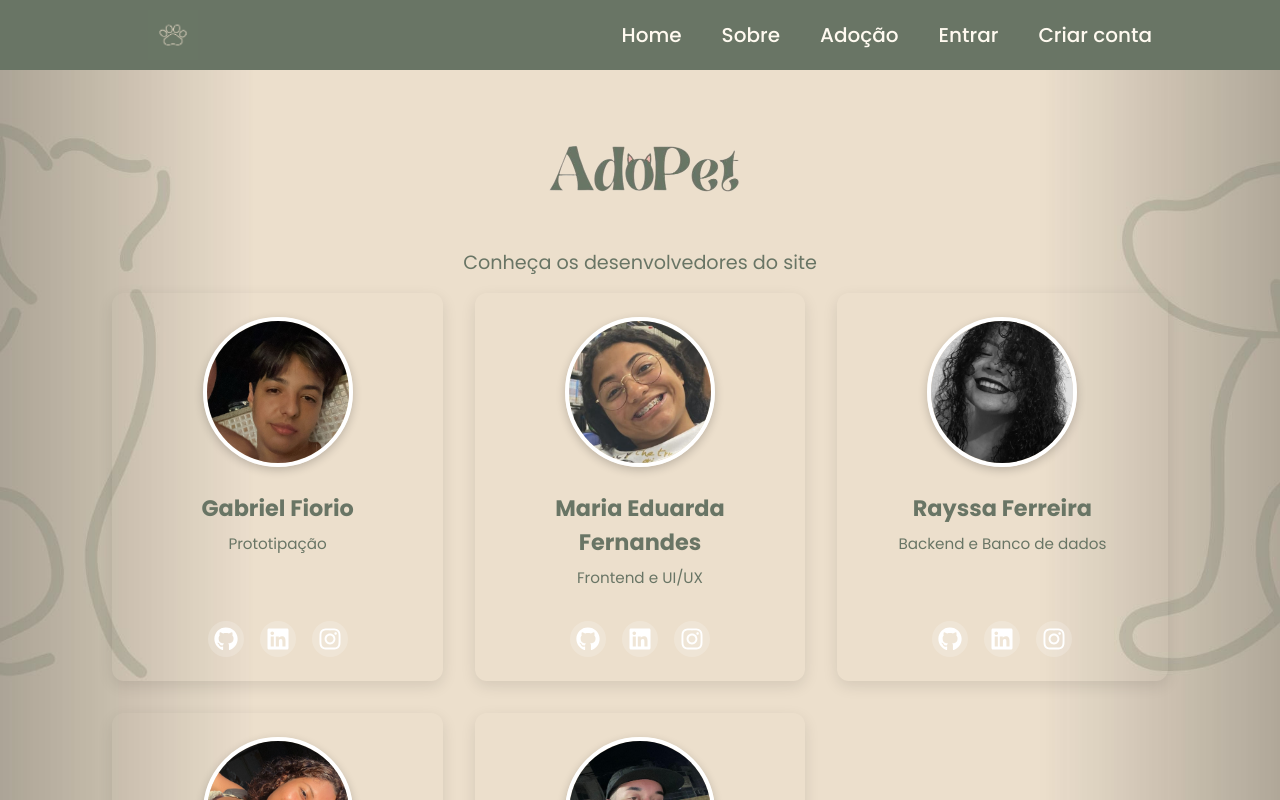
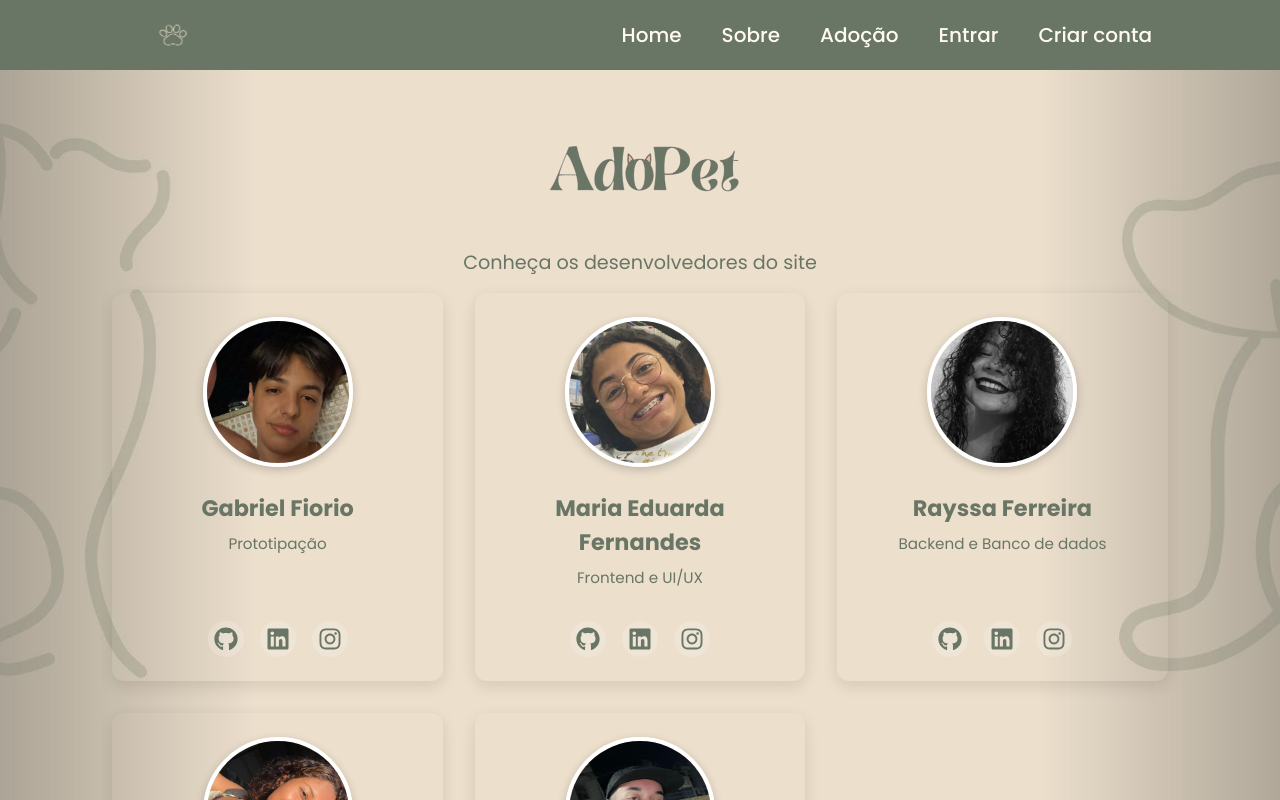
Before and after one commit to MariaEduarda-Almeidaa/PIE_ADOPET, a React (Vite) app: page /sobre in a window 1280 px wide. Built offline with nearby package versions, Linux system fonts and the light colour scheme.

Commit message:
Update Sobre.css

```diff
--- a/src/Pages/Sobre/Sobre.css
+++ b/src/Pages/Sobre/Sobre.css
@@ -90,7 +90,7 @@ object-fit: contain;
 }
 
 .redes-sociais a {
-  color: white; /* Cor dos ícones */
+  color: #697565; /* Cor dos ícones */
   transition: all 0.3s ease;
   display: flex;
   align-items: center;
```
